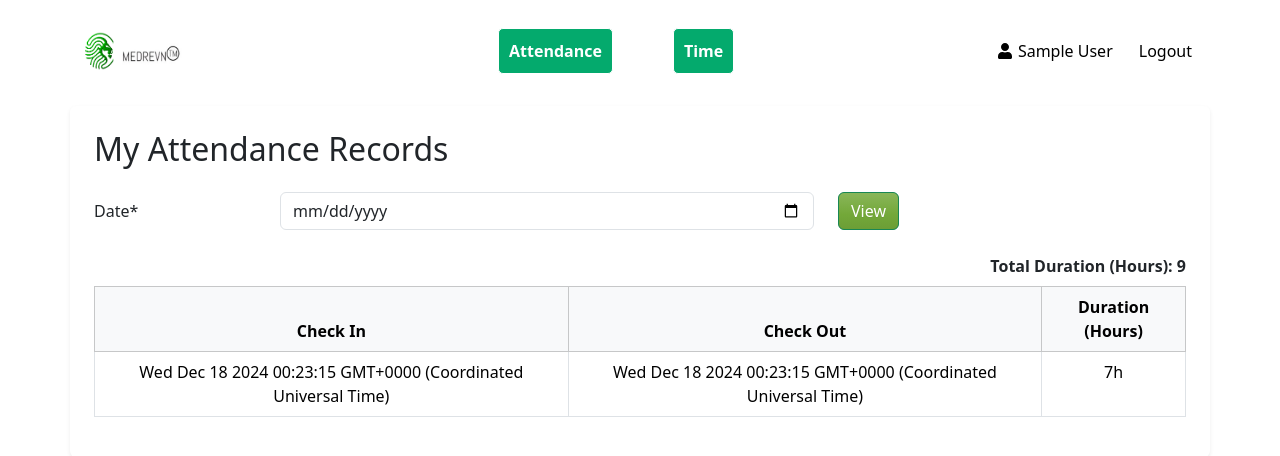
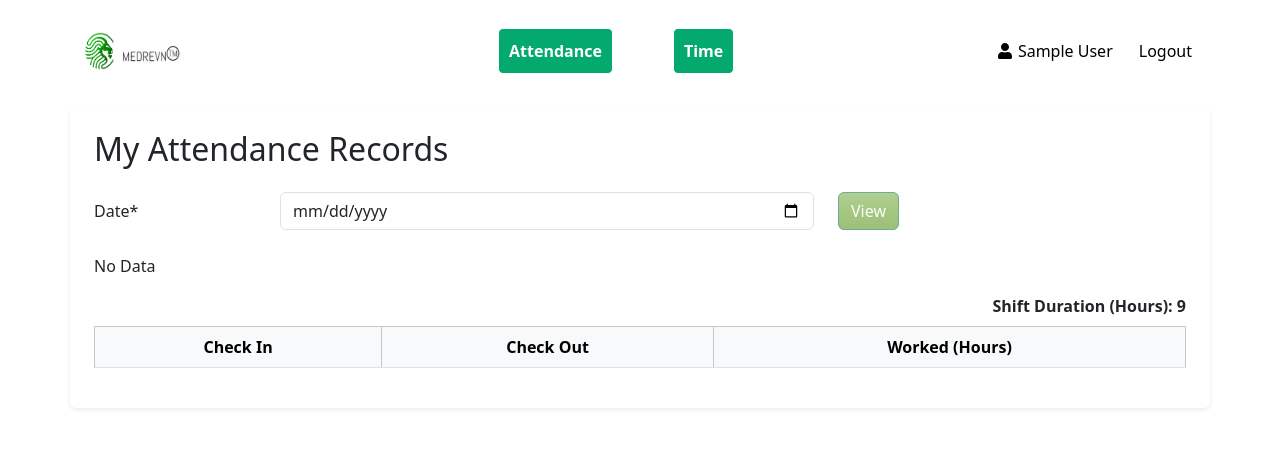
Before and after one commit to abdullahzia1/employee-frontend, a React (Create React App) app: page /time in a window 1280 px wide. Shown: the top 456 px of the page. Built offline with nearby package versions, Linux system fonts and the light colour scheme; sample sign-in values are in the browser's storage.

Commit message:
added single day attendance display for employees

```diff
--- a/src/screens/SingleAttendanceDisplay.js
+++ b/src/screens/SingleAttendanceDisplay.js
@@ -1,47 +1,49 @@
-import React, { useContext, useState } from "react";
+import React, { useContext, useEffect, useState } from "react";
 import "bootstrap/dist/css/bootstrap.min.css";
 import { BASE_URL } from "../utility/helper";
 import AuthContext from "../context/AuthContext";
 
+import convertISOTime from "../utility/timeConvert";
+
 const SingleAttendanceDisplay = () => {
   const [attendanceDate, setAttendanceDate] = useState(null);
-  const { authToken } = useContext(AuthContext);
-  let isData = false;
+  const [apiCall, setApiCall] = useState(true);
 
-  const employeData = {
-    checkIn: Date().split("GMT+0500 (Pakistan Standard Time)"),
-    checkOut: Date().split("GMT+0500 (Pakistan Standard Time)"),
-    break: 2,
-    work: 9,
-  };
+  const [data, setData] = useState();
 
-  const fetchAttendanceRecord = async () => {
+  const checkIn = convertISOTime(data?.checkIn);
+  const checkOut = convertISOTime(data?.checkOut);
+
+  const { authToken, user } = useContext(AuthContext);
+
+  const fetchAttendanceRecord = async (e) => {
+    e.preventDefault();
     try {
+      let employeeId = user.employee_id;
       const response = await fetch(`${BASE_URL}/employee/get-attendance`, {
         method: "POST",
         headers: {
           "Content-Type": "application/json",
           Authorization: `${authToken}`,
         },
-        body: JSON.stringify(attendanceDate),
+        body: JSON.stringify({ attendanceDate, employeeId }),
       });
 
-      if (!response.status === 200) {
-        logout();
-        navigate("/login");
-        throw new Error("Error performing action");
+      if (response.status === 200) {
+        const data = await response.json();
+        console.log("Data from Hook", data);
+        setData(data);
       }
-
-      const data = await response.json();
-      console.log("Data from Hook", data);
-      return data; // You can return the response from the backend here if needed
     } catch (error) {
       console.log("ERROR !!!!", error);
-      setError(error.message);
-      return null; // If you want to handle this in your component later
     }
   };
 
+  useEffect(() => {
+    if (data) {
+      console.log("Re Render", data?.checkIn?.slice(11, 13));
+    }
+  }, [data]);
   return (
     <div
       className="container mt-4 p-4 bg-white rounded shadow-sm"
@@ -58,7 +60,12 @@ const SingleAttendanceDisplay = () => {
           <div className="col-sm-6">
             <input
               type="date"
-              onChange={(e) => setAttendanceDate(e.target.value)}
+              onChange={(e) => {
+                setAttendanceDate(e.target.value);
+              }}
+              onInput={() => {
+                setApiCall(false);
+              }}
               name="date"
               className="form-control"
               required
@@ -69,33 +76,38 @@ const SingleAttendanceDisplay = () => {
               type="submit"
               className="btn btn-success"
               onClick={fetchAttendanceRecord}
+              disabled={apiCall}
             >
               View
             </button>
           </div>
         </div>
       </form>
-
+      {!data && <p>No Data</p>}
       <div>
-        <div className="text-end fw-bold mb-2">Total Duration (Hours): 9</div>
+        <div className="text-end fw-bold mb-2">Shift Duration (Hours): 9</div>
         <table className="table table-bordered">
           <thead className="table-light">
             <tr>
               <th>Check In</th>
               <th>Check Out</th>
-              <th>Duration (Hours)</th>
+              <th>Worked (Hours)</th>
             </tr>
           </thead>
           <tbody>
             <tr>
-              {/* <td>{employeData.checkIn}</td> */}
-              <td>{employeData.checkIn}</td>
-              <td>{employeData.checkOut}</td>
-              <td>{employeData.work - employeData.break}h</td>
-              {isData && (
-                <td colSpan="5" className="text-center text-muted">
-                  No Records Found
-                </td>
+              {data && (
+                <>
+                  {" "}
+                  <td>{checkIn ? checkIn : "Nothing"}</td>
+                  <td>{checkOut ? checkOut : "Nothing"}</td>
+                  <td>
+                    {`${data?.totalWorkTime?.slice(
+                      0,
+                      2
+                    )}h : ${data?.totalWorkTime?.slice(3, 5)}m`}
+                  </td>{" "}
+                </>
               )}
             </tr>
           </tbody>
--- /dev/null
+++ b/src/utility/timeConvert.js
@@ -0,0 +1,18 @@
+function convertISOTime(isoString) {
+  const date = new Date(isoString);
+
+  let hours = date.getUTCHours();
+  const minutes = date.getUTCMinutes();
+
+  const ampm = hours >= 12 ? "PM" : "AM";
+
+  // Convert hours to 12-hour format
+  hours = hours % 12 || 12; // Converts 0 to 12 for 12-hour clock
+
+  // Format time as hh:mm:ss AM/PM
+  const formattedTime = `${hours.toString().padStart(2, "0")}h :${minutes
+    .toString()
+    .padStart(2, "0")}m  ${ampm}`;
+  return formattedTime;
+}
+export default convertISOTime;
```
